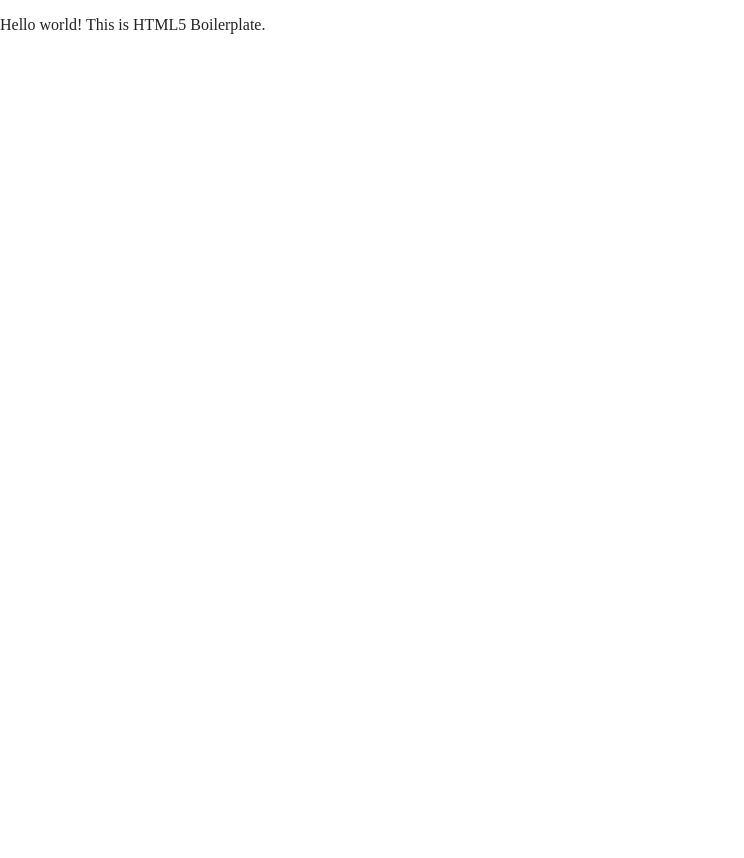
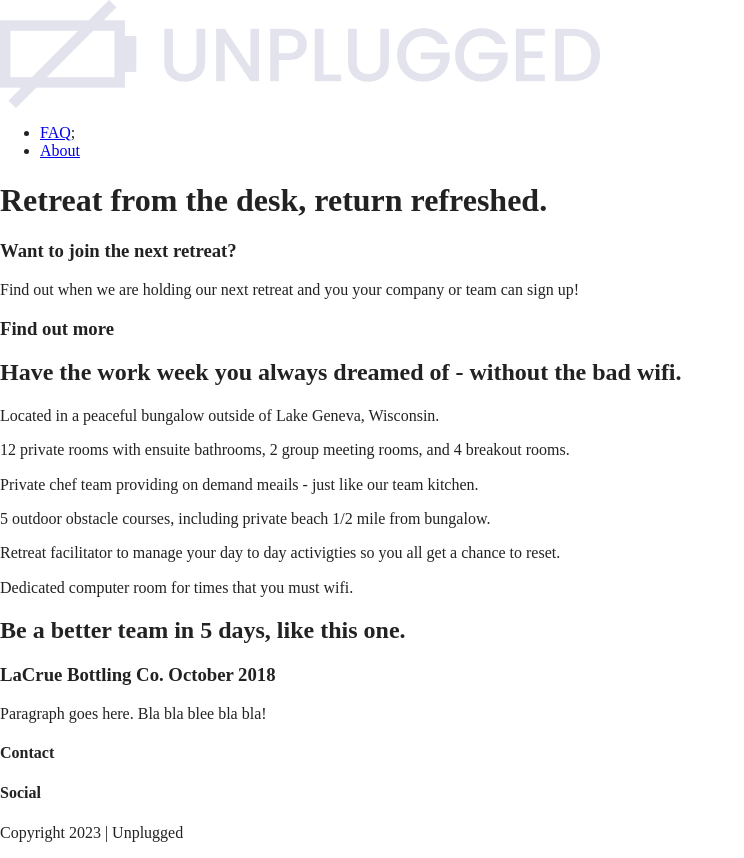
Before and after one commit to GretaGG/unplugged-retreat, a website built with Parcel: page index.html in a window 1280 px wide. Shown: the whole page, without its empty margins (0-744 px from the left). Before the commit the page ends 800 px from the top, so only its background shows below. Built offline with nearby package versions, Linux system fonts and the light colour scheme; files whose address does not match are found by name.

Commit message:
Homepage html basics added

```diff
--- a/index.html
+++ b/index.html
@@ -3,7 +3,7 @@
 
 <head>
   <meta charset="utf-8">
-  <title></title>
+  <title>Unplugged Retreat</title>
   <meta name="description" content="">
   <meta name="viewport" content="width=device-width, initial-scale=1">
 
@@ -24,8 +24,81 @@
 
 <body>
 
+  <header>
+    <div>
+        <a href="#"><img src="../unplugged-retreat/img/unpluggedlogo.png" alt="unplugged logo"></a>
+        <div></div>
+        <nav>
+             <ul>
+                 <li><a href="faq/index.html" target="_blank" rel="noopener">FAQ</a>;</li>
+                 <li><a href="about/index.html" target="_blank" rel="noopener">About</a></li>
+             </ul>
+        </nav>
+    </div>
+  </header>
+
+        <main>
+          <div>
+            <section class="hero-area">
+              <h1>Retreat from the desk, return refreshed.</h1>
+
+            </section>
+          </div>
+
+          <aside>
+            <h3>Want to join the next retreat?</h3>
+              <p>Find out when we are holding our next retreat and you your company or team can sign up!</p>
+            <h3>Find out more</h3>
+
+            <!-- <email field
+              Submit button -->
+
+          </aside>
+
+          <features>
+              <h2>Have the work week you always dreamed of - without the bad wifi. </h2>
+              <p>Located in a peaceful bungalow outside of Lake Geneva, Wisconsin.</p>
+              <p>12 private rooms with ensuite bathrooms, 2 group meeting rooms, and 4 breakout rooms.</p>
+              <p>Private chef team providing on demand meails - just like our team kitchen.</p>
+              <p>5 outdoor obstacle courses, including private beach 1/2 mile from bungalow.</p>
+              <p>Retreat facilitator to manage your day to day activigties so you all get a chance to reset.</p>
+              <p>Dedicated computer room for times that you must wifi.</p>
+                <!--<img here -->
+
+          </features>
+
+          <reviews>
+            <h2> Be a better team in 5 days, like this one.</h2>
+            <h3>LaCrue Bottling Co. October 2018</h3>
+            <p> Paragraph goes here. Bla bla blee bla bla!</p>
+
+
+          </reviews>
+
+        </main> <!-- main wrapper -->
+
+
+  <footer>
+    <div class="contact">
+        <h4>Contact</h4>
+      <address>
+
+      </address>
+    </div>
+
+     <div class="social-media">
+       <h4>Social</h4>
+     </div>
+
+     </div>
+
+     <div class="copyright">
+        <p>Copyright 2023 | Unplugged</p>
+
+     </div>
+  </footer>
+
   <!-- Add your site or application content here -->
-  <p>Hello world! This is HTML5 Boilerplate.</p>
   <script src="js/vendor/modernizr-3.11.2.min.js"></script>
   <script src="js/plugins.js"></script>
   <script src="js/main.js"></script>
@@ -38,4 +111,6 @@
   <script src="https://www.google-analytics.com/analytics.js" async></script>
 </body>
 
+
+
 </html>
```
Also changed, not shown: img/unplugged-retreat-features.jpg (renamed from unplugged-design-docs/unplugged-retreat-features.jpg), img/unpluggedlogo.png (renamed from unplugged-design-docs/unpluggedlogo.png), 4 other files.
